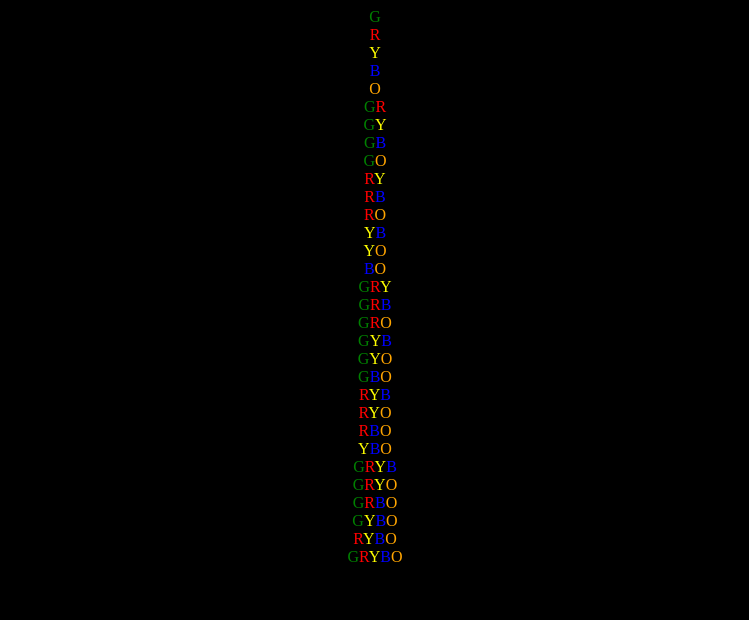
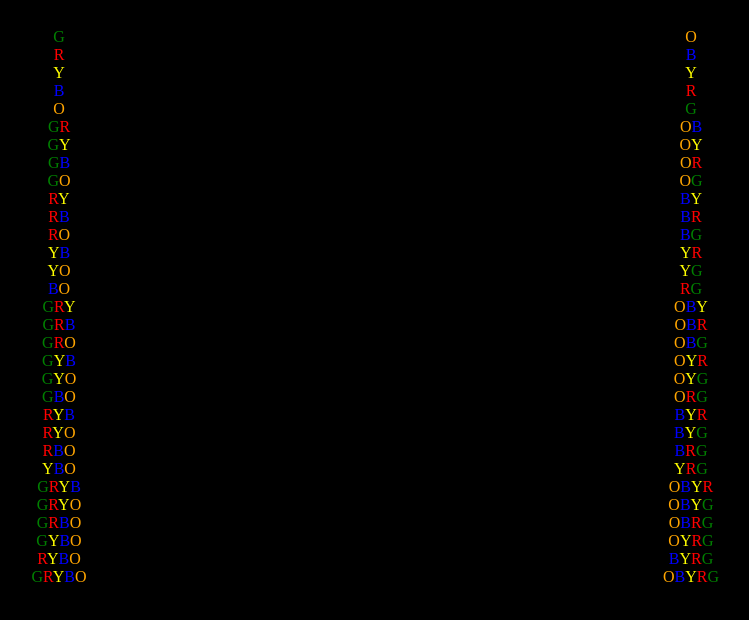
Before and after one commit to SaddamxHussein/SaddamxHussein.github.io, a plain HTML site: page index.html in a window 1280 px wide. Shown: the whole page, without its empty margins (265-1014 px from the left). Drawn offline with Linux system fonts and the light colour scheme.

Commit message:
Update index.html

```diff
--- a/index.html
+++ b/index.html
@@ -10,54 +10,51 @@
         .Y { color: yellow; }
         .B { color: blue; }
         .O { color: orange; }
-        body{
+        body {
             background-color: black;
+            color: white;
+        }
+        .container {
+            display: flex;
+            height: 100vh;
+        }
+        .left, .right {
+            flex: 1;
+            padding: 20px;
         }
     </style>
 </head>
 <body>
-    <div id="content">
+    <div class="container">
+        <div class="left">
+            <div class="content">
                 <center>
-        G<br>
-        R<br>
-        Y<br>
-        B<br>
-        O<br>
-        GR<br>
-        GY<br>
-        GB<br>
-        GO<br>
-        RY<br>
-        RB<br>
-        RO<br>
-        YB<br>
-        YO<br>
-        BO<br>
-        GRY<br>
-        GRB<br>
-        GRO<br>
-        GYB<br>
-        GYO<br>
-        GBO<br>
-        RYB<br>
-        RYO<br>
-        RBO<br>
-        YBO<br>
-        GRYB<br>
-        GRYO<br>
-        GRBO<br>
-        GYBO<br>
-        RYBO<br>
-        GRYBO<br>
+                    G<br>R<br>Y<br>B<br>O<br>GR<br>GY<br>GB<br>GO<br>RY<br>RB<br>RO<br>YB<br>YO<br>BO<br>
+                    GRY<br>GRB<br>GRO<br>GYB<br>GYO<br>GBO<br>RYB<br>RYO<br>RBO<br>YBO<br>
+                    GRYB<br>GRYO<br>GRBO<br>GYBO<br>RYBO<br>GRYBO
                 </center>
             </div>
+        </div>
+        <div class="right">
+            <div class="content">
+                <center>
+                    O<br>B<br>Y<br>R<br>G<br>OB<br>OY<br>OR<br>OG<br>BY<br>BR<br>BG<br>YR<br>YG<br>RG<br>
+                    OBY<br>OBR<br>OBG<br>OYR<br>OYG<br>ORG<br>BYR<br>BYG<br>BRG<br>YRG<br>
+                    OBYR<br>OBYG<br>OBRG<br>OYRG<br>BYRG<br>OBYRG
+                </center>
+            </div>
+        </div>
+    </div>
+
     <script>
-        document.getElementById('content').innerHTML = document.getElementById('content').innerHTML
+        document.querySelectorAll('.content').forEach(content => {
+            content.innerHTML = content.innerHTML
                 .replace(/G/g, '<span class="G">G</span>')
                 .replace(/R/g, '<span class="R">R</span>')
                 .replace(/Y/g, '<span class="Y">Y</span>')
                 .replace(/B/g, '<span class="B">B</span>')
                 .replace(/O/g, '<span class="O">O</span>');
+        });
     </script>
 </body>
 </html>
```
Lines whose indentation alone changed are shown as unchanged.
